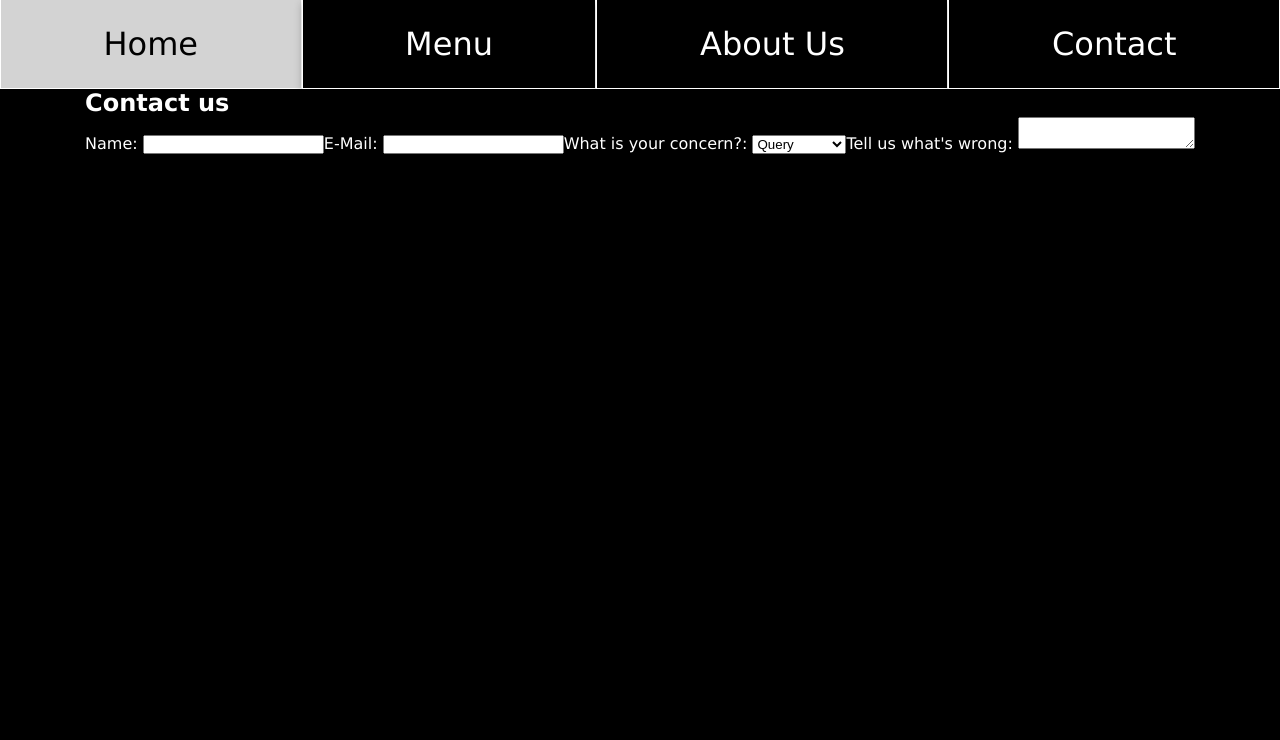
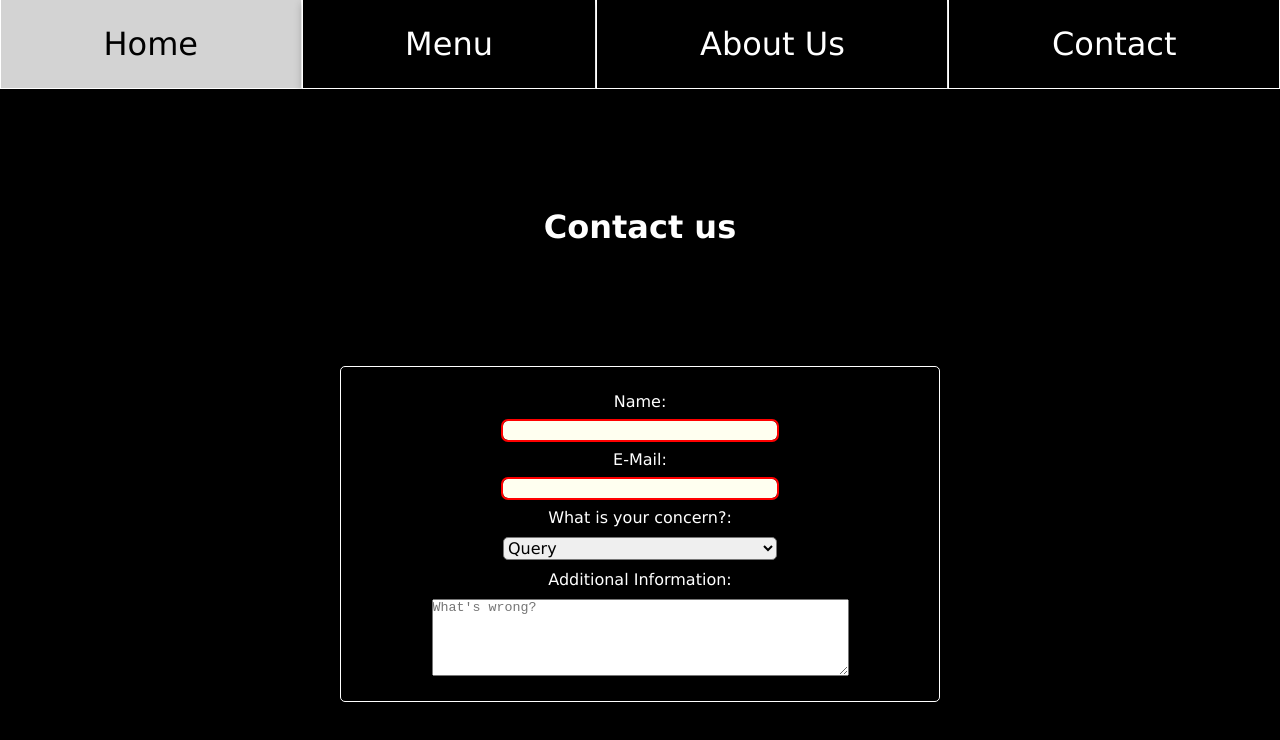
Before and after one commit to LBS23/restaurant-page, a website built with webpack: page src/template.html in a window 1280 px wide. Both pictures are taken after a click on the button "Contact". Built offline with nearby package versions, Linux system fonts and the light colour scheme.

Commit message:
Fix styling fissues and add classes to DOM nodes

```diff
--- a/src/about.js
+++ b/src/about.js
@@ -2,10 +2,11 @@ const aboutTitle = document.createElement("h2");
 const aboutBody = document.createElement("p");
 const aboutContainer = document.createElement("div");
 export default (() => {
+    aboutContainer.classList.add("about-container");
     aboutTitle.textContent = "About Us";
-    aboutTitle.classList.add("about", "title");
+    aboutTitle.classList.add("about-title");
     aboutBody.textContent = `Established in 2021, Dear Sushi is the perfect place for the experience you dream of, a combination of classic japanese cuisine and the never-ending savory/sweetness of Andean flavors. We're located in Lima, Peru, our heart sits on the main plaza at a walking distance from the "Casa de Pizarro" building,`
-    aboutBody.classList.add("about", "body");
+    aboutBody.classList.add("about-body");
     aboutContainer.append(aboutTitle, aboutBody);
     return aboutContainer;
 })();
--- a/src/contact.js
+++ b/src/contact.js
@@ -1,25 +1,33 @@
 
 export default function createPage() {
-        const contactContainer = document.createElement("div");
+    const contactContainer = document.createElement("div");
+    contactContainer.classList.add("form-container");
     const contactTitle = document.createElement("h2");
+    contactTitle.classList.add("form-title");
     contactTitle.textContent = "Contact us";
     const contactForm = document.createElement("form");
     const formName = document.createElement("input");
+    formName.classList.add("form-input");
     const nameLabel = document.createElement("label");
+    nameLabel.classList.add("form-label");
     nameLabel.htmlFor = "formName";
     nameLabel.textContent = "Name: ";
     formName.id = "formName";
     formName.required = true;
     formName.name = "clientName";
     const formMail = document.createElement("input");
+    formMail.classList.add("form-input");
     const mailLabel = document.createElement("label");
+    mailLabel.classList.add("form-label");
     mailLabel.textContent = "E-Mail: ";
     mailLabel.htmlFor = "mailLabel";
     formMail.required = true;
     formMail.id = "mailLabel";
     formMail.name = "clientMail";
     const formReason = document.createElement("select");
+    formReason.classList.add("form-input");
     const reasonLabel = document.createElement("label");
+    reasonLabel.classList.add("form-label");
     reasonLabel.textContent = "What is your concern?: ";
     reasonLabel.htmlFor = "clientReason";
     formReason.id = "clientReason";
@@ -34,10 +42,14 @@ export default function createPage() {
     option3.value = "complaint";
     option3.textContent = "Complaint";
     const messageLabel = document.createElement("label");
+    messageLabel.classList.add("form-label");
     messageLabel.htmlFor = "formMessage";
     const formMessage = document.createElement("textarea");
-    messageLabel.textContent = "Tell us what's wrong: ";
+    messageLabel.textContent = "Additional Information: ";
     formMessage.id = "formMessage"
+    formMessage.placeholder = "What's wrong?";
+    formMessage.rows = 5;
+    formMessage.cols = 50;
     formMessage.name = "userMessage";
 
     formReason.append(option1, option2, option3);
--- a/src/styles.css
+++ b/src/styles.css
@@ -8,6 +8,9 @@ body {
     font-family:Verdana, Geneva, Tahoma, sans-serif;
     background-color: black;
     color: white;
+    height: 100vh;
+    display: flex;
+    flex-direction: column;
 }
 
 nav {
@@ -36,9 +39,11 @@ button:hover {
     background-color: lightgrey;
     color: black;
     cursor: pointer;
+    transition: all 0.5s ease-in-out;
 }
 
 #content {
+    height: 100%;
     display: flex;
     flex-direction: column;
     justify-content: center;
@@ -142,3 +147,70 @@ button:hover {
 .ingredient:last-of-type {
     border: none;
 }
+
+.about-container {
+    display: flex;
+    height: 100%;
+    flex-direction: column;
+    gap: 10px;
+    align-items: center;
+    justify-content: space-evenly;
+}
+
+.about-title {
+    padding: 20px;
+    font-size: 2rem;
+}
+
+.about-body {
+    border-radius: 2px;
+    width: 600px;
+}
+
+.form-container {
+    display: flex;
+    flex-direction: column;
+    justify-content: space-evenly;
+    align-items: center;
+}
+
+.form-title {
+    font-size: 2rem;
+    padding: 20px;
+    margin-bottom: 100px
+}
+
+form {
+    border: 1px solid white;
+    border-radius: 5px;
+    width: 600px;
+    display: flex;
+    flex-direction: column;
+    justify-content: space-between;
+    align-items: center;
+    padding: 25px;
+    gap: 10px;
+}
+
+.form-label {
+    display: block;
+}
+
+.form-input {
+    font-family: inherit;
+    font-size: 1rem;
+    border-radius: 5px;
+    outline: none;
+    width: 50%;
+}
+
+.form-input:invalid {
+    background-color: ivory;
+    border: none;
+    outline: 2px solid red;
+    border-radius: 5px;
+}
+
+textarea {
+    outline: none;
+}
```
